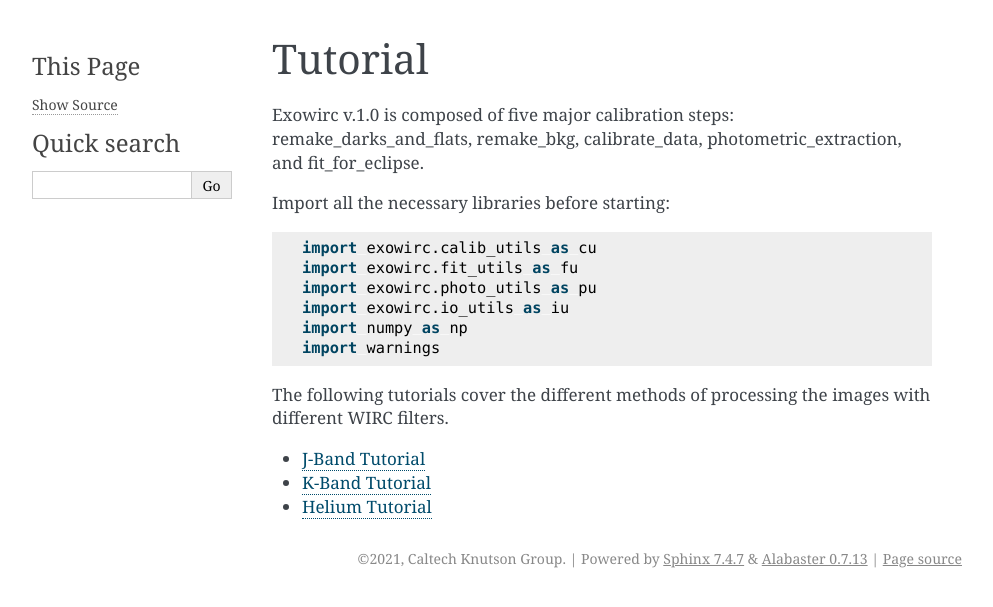
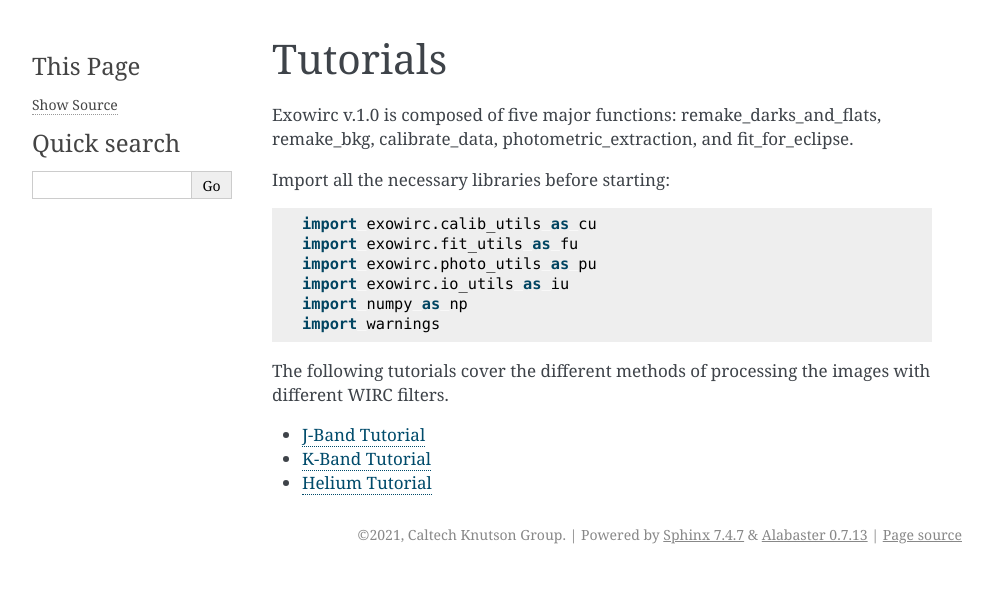
Before and after one commit to astroshrey/exowirc, a Sphinx documentation site: the page built from source/tutorial.rst, in a window 1280 px wide. Shown: the top 607 px of the page, without its empty margins (148-1141 px from the left). Built offline with Sphinx 7.4.7, drawn with Linux system fonts in a browser that asks for light colours; pages that are not in the unit, such as notebooks, are missing from menus.

Commit message:
Update tutorial.rst

```diff
--- a/source/tutorial.rst
+++ b/source/tutorial.rst
@@ -1,7 +1,7 @@
-Tutorial
+Tutorials
 =========
 
-Exowirc v.1.0 is composed of five major calibration steps: remake_darks_and_flats, remake_bkg, calibrate_data, photometric_extraction, and fit_for_eclipse.
+Exowirc v.1.0 is composed of five major functions: remake_darks_and_flats, remake_bkg, calibrate_data, photometric_extraction, and fit_for_eclipse.
 
 Import all the necessary libraries before starting:
 
```
